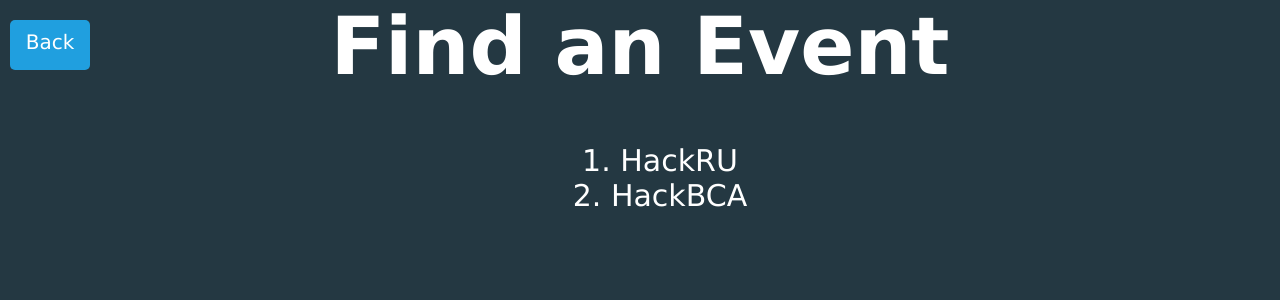
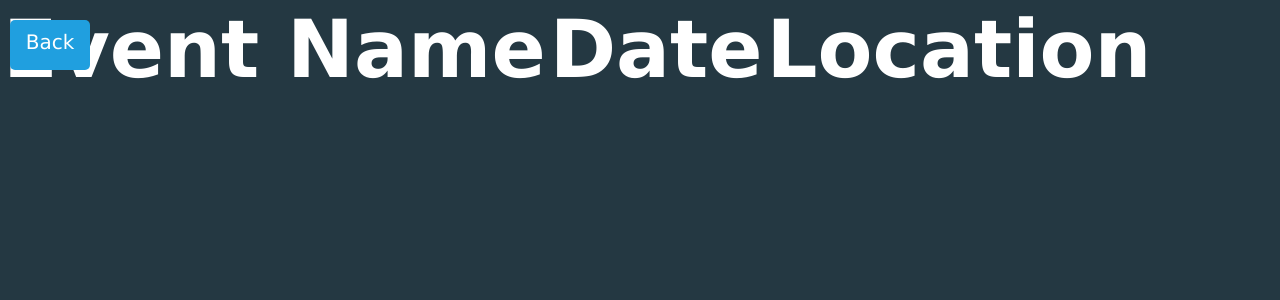
Before and after one commit to kenrhe/eventrpic, a Flask app: page /find in a window 1280 px wide. Shown: the top 300 px of the page. Run offline with Flask 2, Linux system fonts and the light colour scheme; data that the repository does not hold is empty.

Commit message:
Signed By Kenneth Rhee

```diff
--- a/app.py
+++ b/app.py
@@ -26,7 +26,7 @@ def eventrpic():
 def find():
 	#returning redirect will cause it do go to the specificed URL
 	if request.method == 'GET':
-		return render_template('find.html')
+		return render_template('find.html', events=events.find())
 	return redirect('/')
 
 @app.route('/create', methods=['GET', 'POST'])
--- a/templates/create.html
+++ b/templates/create.html
@@ -70,7 +70,7 @@
 	</head>
 
 	<body>
-
+		{{ error }}
 		<a class="button" href="/">Back</a>
 
 		<div class="title">
--- a/templates/find.html
+++ b/templates/find.html
@@ -76,16 +76,22 @@
 		</style>
 </head>
 
-<body onload="aggregate()">
+<body>
 		<a class="button" href="/">Back</a>
 
-		<div class="title">
-			<h1>
-				Find an Event
-			</h1>
-		</div>
-
-		<ol id="events-list">
-		</ol>
+        <table>
+          <tr>
+            <td> <strong>Event Name</strong> </td>
+            <td> <strong>Date</strong> </td>
+            <td> <strong>Location</strong> </td>
+          </tr>
+          {% for event in events %}
+          <tr>
+            <td>{{ event['name'] }}</td>
+            <td>{{ event['date'] }}</td>
+            <td>{{ event['location'] }}</td>
+          </tr>
+          {% endfor %}
+        </table>
 </body>
 </html>
```
Also changed, not shown: templates/get.html (deleted, +0 -14 lines), templates/post.html (deleted, +0 -9 lines).
